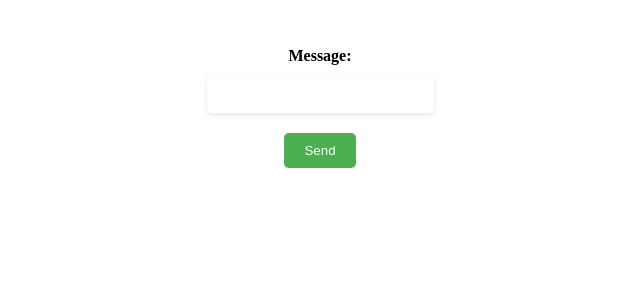
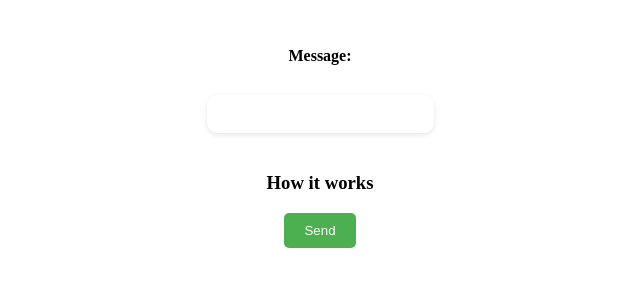
Before and after one commit to MiriamAdhiambo/githubworkflow, a plain HTML site: page index.html in a window 1280 px wide. Shown: the part 61-348 px from the top of the page, without its empty margins (320-960 px from the left). Drawn offline with Linux system fonts and the light colour scheme.

Commit message:
1st commit

```diff
--- a/index.css
+++ b/index.css
@@ -9,13 +9,13 @@ form {
 }
 label {
 	font-weight: bold;
-	margin-bottom: 10px;
+	margin-bottom: 30px;
 }
 input[type=text] {
 	padding: 10px;
 	font-size: 16px;
 	border: none;
-	border-radius: 5px;
+	border-radius: 10px;
 	box-shadow: 0px 2px 5px rgba(0, 0, 0, 0.1);
 	margin-bottom: 20px;
 }
--- a/index.html
+++ b/index.html
@@ -13,6 +13,8 @@
 	<form>
 		<label for="message">Message:</label>
 		<input type="text" id="message" name="message">
+        <h3>How it works</h3>
+
 		<button type="submit" id="send-button">Send</button>
 	</form>
 	<script src="index.js"></script>
```
